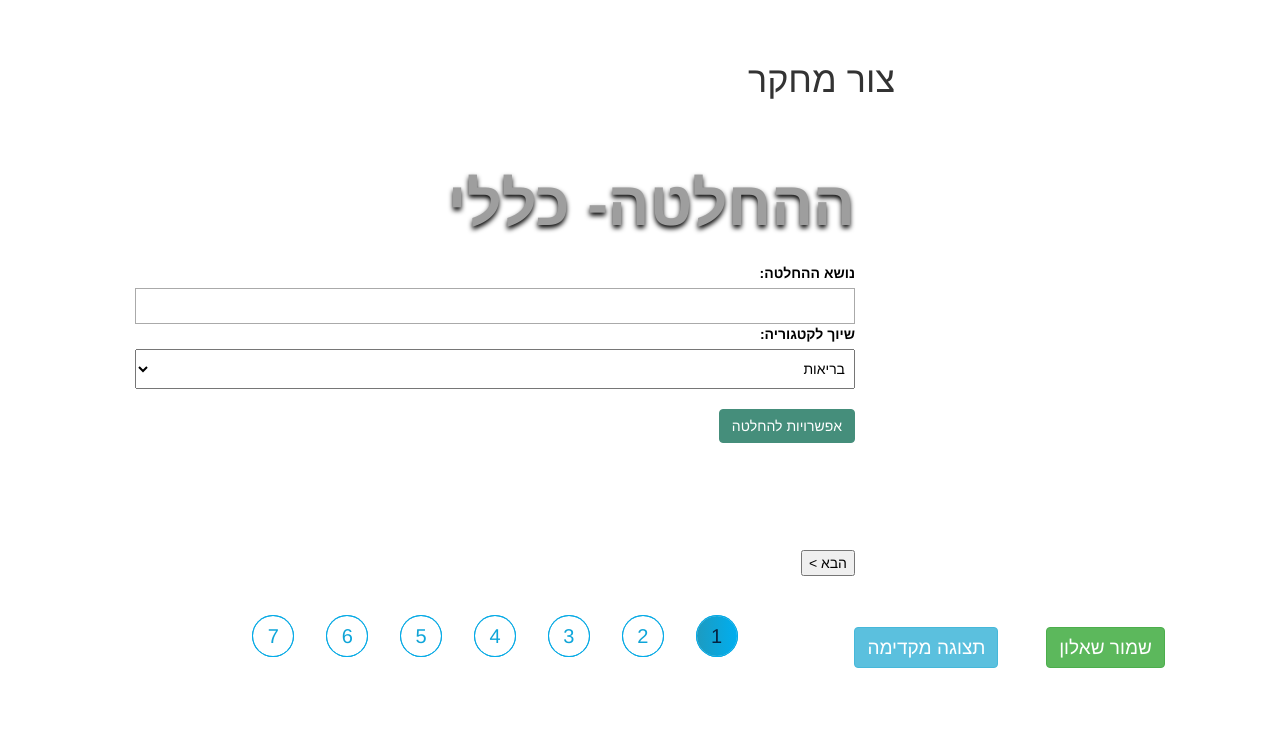
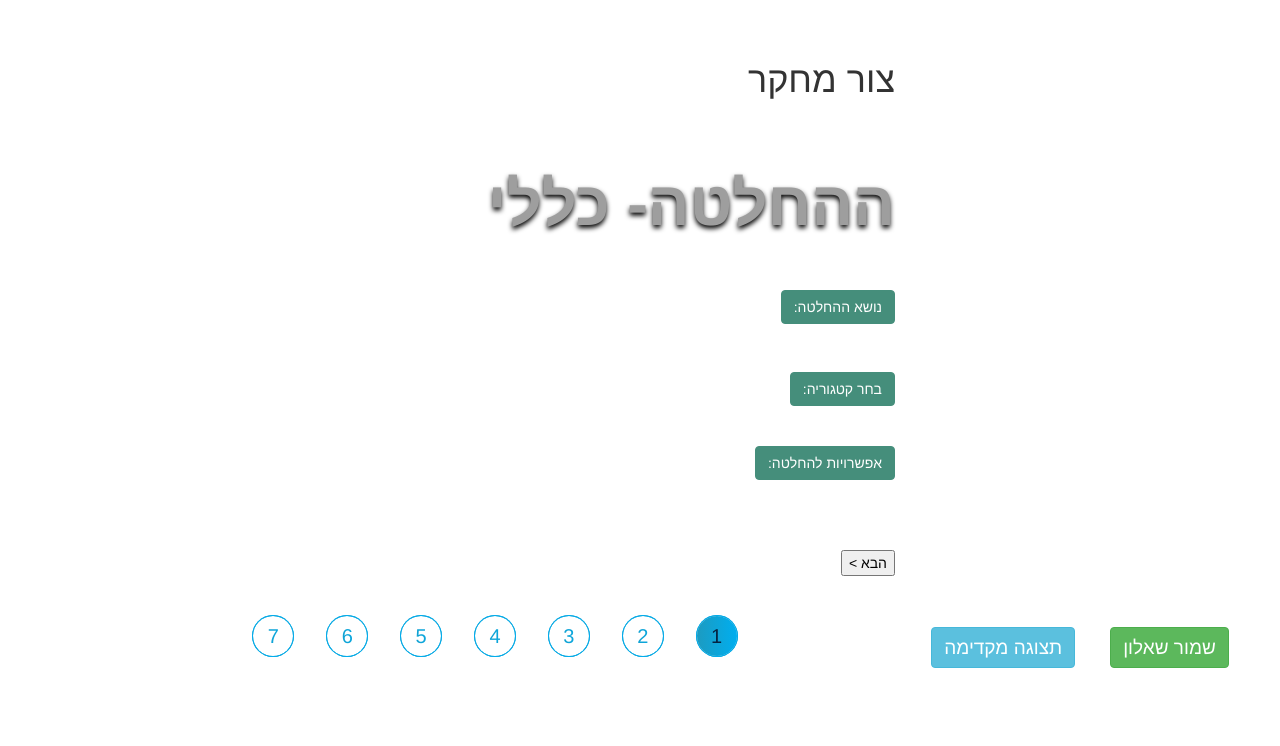
Before and after one commit to OReznyk/MHA, a Flask app: page /builder2 in a window 1280 px wide. Shown: the part 92-838 px from the top of the page. Run offline with Flask 2, Linux system fonts and the light colour scheme; some libraries are stand-ins or nearby versions.

Commit message:
עדכון

```diff
--- a/website/static/css/base.css
+++ b/website/static/css/base.css
@@ -182,14 +182,14 @@
 #save {
     bottom: 5%;
     position: fixed;
-    right: 9%;
+    right: 4%;
     font-size: 19px;
 }
 
 .preview {
     bottom: 5%;
     position: fixed;
-    right: 22%;
+    right: 16%;
     font-size: 19px;
 }
 
@@ -210,10 +210,25 @@
 }
 
 .swal2-input,
-.swal2-file,
-.swal2-input,
-.swal2-textarea {
+.swal2-select {
     width: 75% !important;
+    display: inline-block;
+}
+
+.option_score .swal2-input {
+    margin: 1em 5px !important;
+    width: 50% !important;
+}
+
+#score-input1,
+#score-input2 {
+    width: 25% !important;
+}
+
+input::-webkit-outer-spin-button,
+input::-webkit-inner-spin-button {
+    -webkit-appearance: none;
+    margin: 0;
 }
 
 .tab_from h2 {
@@ -226,6 +241,15 @@
 
 .options .edit .duplicate {
     display: none;
+}
+
+.options p {
+    position: relative;
+}
+
+.options p span {
+    position: absolute;
+    left: 0;
 }
 
 .img_info {
@@ -276,7 +300,6 @@
 .section2 .el-radio {
     text-align: right;
     font-size: 15px;
-    padding-right: 5%;
 }
 
 .section2 .el-radio label {
@@ -306,6 +329,17 @@
     color: #9e9e9e;
     font-size: 62px;
     font-weight: bold;
+}
+
+.section2 h1 {
+    font-size: 54px;
+    text-shadow: 0px 1px 3px #000000;
+    color: #3a81be;
+    font-weight: bold;
+    width: 80%;
+    vertical-align: middle;
+    display: inline-block;
+    text-align: center;
 }
 
 .section2 p {
@@ -382,12 +416,8 @@
 /* ---------------- section1 ------------------ */
 
 #regForm {
-    /* background-color: #ffffff;
-margin: 100px auto;
-width: 70%;
-min-width: 300px; */
-    padding: 40px;
-    max-width: 870px;
+    padding: 40px 0;
+    /* max-width: 870px; */
     margin: 0 auto;
     direction: rtl;
 }
--- a/website/static/js/jscript.js
+++ b/website/static/js/jscript.js
@@ -2,8 +2,78 @@ var i = 0;
 var radio_i = 0
 var range_i = 0;
 var txt_edit = "<div class='edit'> <button class='duplicate' type='button' onClick='duplicate(this)'> שכפל</button> <button type='button' class='delete' onclick='delete_e(this)'> מחק</button></div>"
+
+
+
+
+
+
 $(document).ready(function() {
 
+
+
+
+    $("#category").click(function() {
+        (async() => {
+
+            const { value: category } = await Swal.fire({
+
+                input: 'select',
+                inputOptions: {
+
+                    בריאות: 'בריאות',
+                    אבחנה: 'אבחנה',
+                    פסיכולגיה: 'פסיכולגיה',
+                    תרופות: 'תרופות',
+                    אחר: 'אחר'
+                },
+                inputPlaceholder: 'בחר קטגוריה',
+                showCancelButton: true,
+                inputValidator: (value) => {
+                    return new Promise((resolve) => {
+                        if (value === 'אחר') {
+                            swal("הוסף קטגוריה חדשה:", {
+                                    content: "input",
+
+                                })
+                                .then((value) => {
+
+                                    $(".category").text(value);
+                                    resolve()
+                                });
+
+
+                        } else {
+                            $(".category").text(value);
+                            resolve()
+                        }
+                    })
+                }
+
+
+            })
+
+
+            // if (text) {
+            //     i++;
+            //     $(".section2 .information" + currentTab).append("<div  class='element'  id='el-" + i + "'><p class='edit_text' contenteditable='true'>" + text + "</p>" + txt_edit + "</div>");
+            // }
+            drag();
+        })()
+
+    });
+
+    $("#subject").click(function() {
+        swal(" מה נושא ההחלטה:", {
+                content: "input",
+
+            })
+            .then((value) => {
+                $(".subject").text(value);
+                drag();
+            });
+
+    });
 
     $("#title").click(function() {
         swal("הכנס כותרת:", {
@@ -177,13 +247,15 @@ $(document).ready(function() {
 
             const { value: formValues } = await Swal.fire({
                 title: 'אפשרויות ההחלטה',
-                html: '<p>אפשרות א:<input id="swal-input1" class="swal2-input"></p>' +
-                    '<p>אפשרות ב:<input id="swal-input2" class="swal2-input"></p>',
+                html: '<p class="option_score">אפשרות א:<input id="swal-input1" class="swal2-input">ניקוד <input type="number" id="score-input1" class="swal2-input" > </p>' +
+                    '<p class="option_score">אפשרות ב:<input id="swal-input2" class="swal2-input">ניקוד <input type="number" id="score-input2" class="swal2-input"> </p>',
                 focusConfirm: false,
                 preConfirm: () => {
                     return [
                         $('#swal-input1').val(),
-                        $('#swal-input2').val()
+                        $('#score-input1').val(),
+                        $('#swal-input2').val(),
+                        $('#score-input2').val()
                     ]
                 }
             })
@@ -191,9 +263,9 @@ $(document).ready(function() {
             if (formValues) {
                 i++;
 
-                $(".options").append("<div  class='element'  id='el-" + i + "'><p class='option1 edit_text' contenteditable='true'>" + formValues[0] + "</p><p class='option2 edit_text' contenteditable='true'>" + formValues[1] + "</p>" + txt_edit + "</div>");
+                $(".options").append("<div  class='element'  id='el-" + i + "'><p class='option1 edit_text' contenteditable='true'>אפשרות א' :" + formValues[0] + "<span>" + formValues[1] + " </span> </p><p class='option2 edit_text' contenteditable='true'>אפשרות ב' :" + formValues[2] + "<span>" + formValues[3] + " </span></p>" + txt_edit + "</div>");
                 $(".information4 .options1").text(formValues[0]);
-                $(".information4 .options2").text(formValues[1]);
+                $(".information4 .options2").text(formValues[2]);
             }
             drag();
         })()
--- a/website/templates/template_builder2.html
+++ b/website/templates/template_builder2.html
@@ -12,25 +12,27 @@
 
 <!-- <script src="https://code.jquery.com/jquery-1.12.4.js"></script>
 <script src="https://code.jquery.com/ui/1.12.1/jquery-ui.js"></script> -->
+<!-- <script src="https://ajax.googleapis.com/ajax/libs/jquery/3.5.1/jquery.min.js"></script> -->
 
 
+<!-- <script type="text/javascript" src="{{url_for('static', filename='cleditor/jquery.min.js')}}"></script> -->
+
 <script type="text/javascript" src="{{url_for('static', filename='js/jscript.js')}}"></script>
+
+
 
 
 {% endblock %}
 
 
-<!-- <script src="https://ajax.googleapis.com/ajax/libs/jquery/3.5.1/jquery.min.js"></script> -->
+
 
 <!-- <link rel="stylesheet" href="https://maxcdn.bootstrapcdn.com/bootstrap/3.4.1/css/bootstrap.min.css">
 <script src="https://maxcdn.bootstrapcdn.com/bootstrap/3.4.1/js/bootstrap.min.js"></script>
 <link href="https://cdnjs.cloudflare.com/ajax/libs/bootstrap-rtl/3.4.0/css/bootstrap-rtl.css" rel="stylesheet" type="text/css" /> -->
 
+{% block main_content %}
 
-
-
-
-{% block main_content %}
 <h1> צור מחקר</h1>
 <div class="section2">
 
@@ -41,21 +43,17 @@
             <div class="information information0">
                 <h2>ההחלטה- כללי</h2>
 
-                <label for="subject">נושא ההחלטה:</label>
-                <input type="text" id="subject" name="subject">
+                <button type="button" class="btn btn-primary" id="subject"> נושא ההחלטה: </button>
+                <h1 class="subject" contenteditable='true'></h1>
 
+                <button type="button" class="btn btn-primary" id="category"> בחר קטגוריה: </button>
 
-                <label for="category">שיוך לקטגוריה:</label>
-                <select id="category" name="category">
-            <option value="בריאות ">בריאות</option>
-            <option value="פסיכולגיה ">פסיכולגיה</option>
-            <option value="אבחנה ">אבחנה</option>
-            <option value="תרופות הקלה ">תרופות הקלה</option>
-        </select>
+                <span class="category"></span>
+
 
 
                 <br>
-                <button type="button" class="btn btn-primary" id="options"> אפשרויות להחלטה </button>
+                <button type="button" class="btn btn-primary" id="options"> אפשרויות להחלטה: </button>
                 <div class="options">
 
                 </div>
```
Also changed, not shown: website/templates/dashboard.html (+34 -9 lines), website/templates/new_research.html (added).
